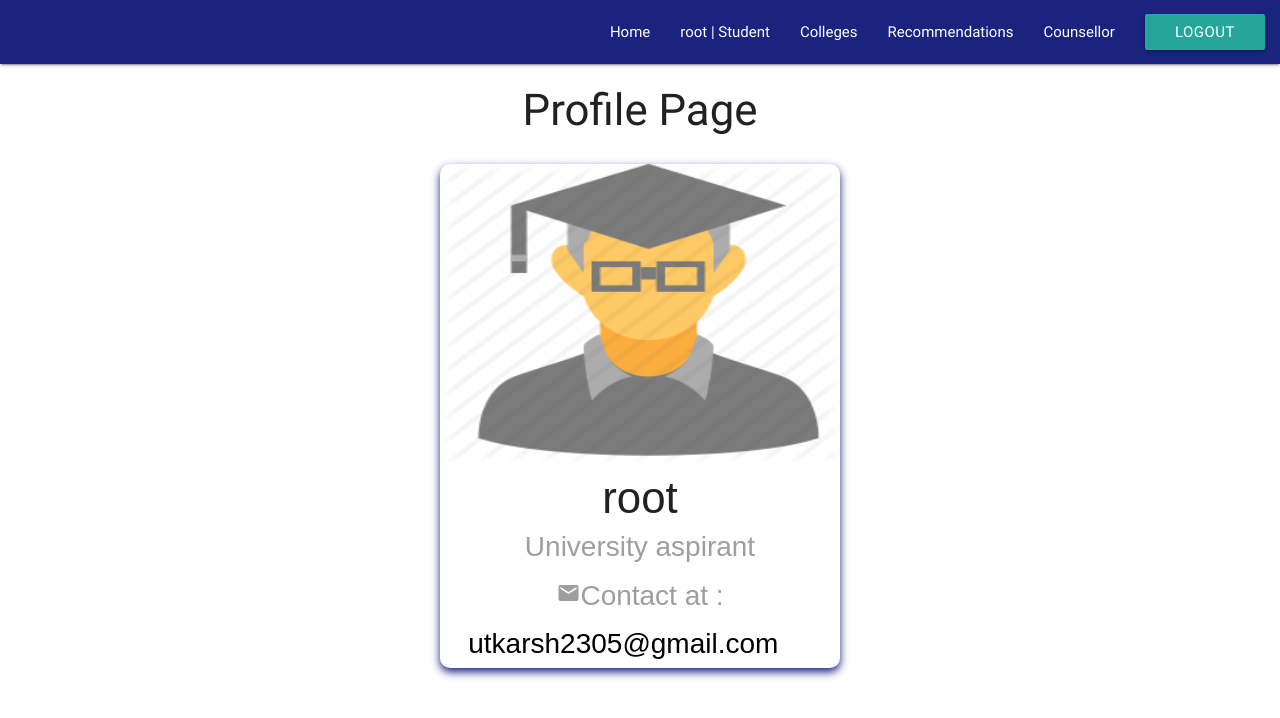
After one commit to anumehaagrawal/Student-Connect, a Django app: page /profile/ in a window 1280 px wide. The commit adds this page. Shown: the top 718 px of the page. Run offline with Django 3.2, Linux system fonts and the light colour scheme; a user stored in the database is signed in.

Commit message:
Add profile and counsellor views to student account

```diff
--- /dev/null
+++ b/dashboard/templates/student/profile.html
@@ -0,0 +1,25 @@
+{% extends "base.html" %}
+{% load static %}
+
+{% block title %}
+<title>Profile</title>
+{% endblock %}
+
+{% block stylesheets %}
+	<link rel="stylesheet" href="https://cdnjs.cloudflare.com/ajax/libs/font-awesome/4.7.0/css/font-awesome.min.css">
+	<link rel="stylesheet" href="{%static 'css/profile.css' %}">
+{% endblock %}
+
+{% block content %}
+<h3><center>Profile Page</center>
+	<div class="card">
+		<img src="{% static 'photo.jpeg' %}"  style="width:100%; height: 300px;">
+
+		<h3 style="margin: 1px;">{{user.username}}</h3>
+		<div class="title grey-text">University aspirant</div>
+		<div class="row">
+			<div class="title grey-text"> <i class="material-icons">mail</i>Contact at : </div>
+			<div class="col s11 m11 l11 title">{{user.email}}</div>
+		</div>
+</div>
+{% endblock %}
--- a/dashboard/urls.py
+++ b/dashboard/urls.py
@@ -1,8 +1,10 @@
 from django.conf.urls import include, url
-from .views import home,colleges, recommendations
+from .views import home, colleges, recommendations, counsellors, profile
 
 urlpatterns = [
 	url(r'^$', home, name='home'),
 	url(r'^colleges/$', colleges),
 	url(r'^recommendations/$',recommendations),
+	url(r'^counsellors/$', counsellors),
+	url(r'^profile/', profile),
 ]
--- a/dashboard/views.py
+++ b/dashboard/views.py
@@ -5,7 +5,7 @@ from django.contrib.auth.decorators import login_required
 from django.utils.decorators import method_decorator
 from django.views.generic import CreateView
 from .decorators import student_required, counsellor_required
-from .forms import StudentSignUpForm, CounsellorSignUpForm,RecommendationForm
+from .forms import StudentSignUpForm, CounsellorSignUpForm, RecommendationForm, CounsellorForm
 from .models import Counsellor, User, College
 from django.utils import timezone
 from .analytics import recommend_college
@@ -63,3 +63,22 @@ def recommendations(request):
     else:
         form = RecommendationForm()
     return render(request, 'student/recommendation.html', {'form': form})
+
+@login_required
+def counsellors(request):
+    if request.method == 'POST':
+        form = CounsellorForm(request.POST)
+        if form.is_valid():
+            university = request.POST.get('university', '')
+            counsellors_list = Counsellor.objects.filter(university=request.POST.get('university', ''))
+            print(counsellors_list[0].university)
+            return render(request, 'counsellor/counsellors_list.html', {'data': counsellors_list})
+    else:
+        form = CounsellorForm()
+    return render(request, 'counsellor/counsellor.html', {'form': form})
+
+@login_required(login_url='/accounts')
+def profile(request):
+	if request.user.is_authenticated() and request.user.is_student:
+		return render(request, 'student/profile.html')
+	return redirect('/')
--- /dev/null
+++ b/static/css/profile.css
@@ -0,0 +1,14 @@
+.card {
+  box-shadow: 0 4px 8px 0 #1a237e;
+  max-width: 400px;
+  border-radius: 10px;
+  margin: auto;
+  margin-top: 30px;
+  text-align: center;
+  font-family: 'Dosis', sans-serif;
+}
+
+.title {
+  color: black;
+  font-size: 28px;
+}
--- a/templates/base.html
+++ b/templates/base.html
@@ -19,13 +19,11 @@
 			<ul id="nav-mobile" class="right hide-on-med-and-down">
 				<li><a href="/">Home</a></li>
 			{% if user.is_authenticated %}
-				<!--li><a href="/student/colleges">Colleges</a></li>
-				<li><a href="/student/recommendations">Recommendations</a></li>
-				<li><a href="/student/counsellors">Counsellors</a></li-->
-				<li><a href="#">{{user.username}} | {% if user.is_counsellor %}Counsellor{% else %}Student{% endif %}</a></li>
+				<li><a href="/profile">{{user.username}} | {% if user.is_counsellor %}Counsellor{% else %}Student{% endif %}</a></li>
 				{% if user.is_student %}
 				<li><a href="/colleges">Colleges</a></li>
 				<li><a href="/recommendations">Recommendations</a></li>
+				<li><a href="/counsellors">Counsellor</a></li>
 				{% endif %}
 				<li><a href="/accounts/logout" class="waves-effect waves-light btn">Logout</a></li>
 			{% else %}
```
Also changed, not shown: dashboard/forms.py (+88 -79 lines), dashboard/templates/counsellor/counsellor.html (added, +22 -0 lines), dashboard/templates/counsellor/counsellors_list.html (added, +25 -0 lines), db.sqlite3, static/photo.jpeg (added).
